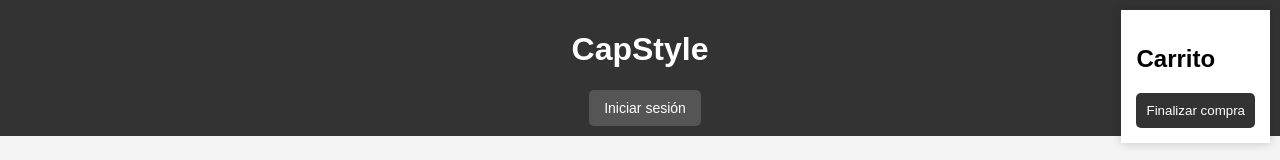
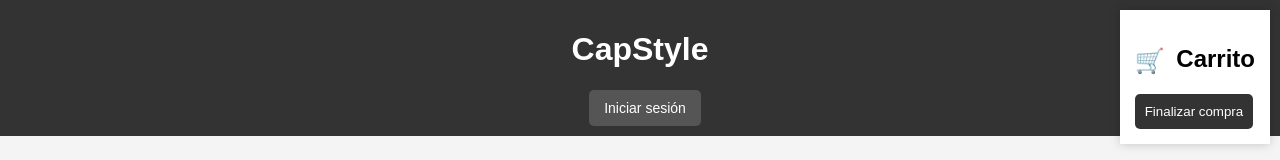
Before and after one commit to ValeriaSG/ProyectoWEB2, a plain HTML site: page INDEX.HTML in a window 1280 px wide. Shown: the top 160 px of the page. Drawn offline with Linux system fonts and the light colour scheme.

Commit message:
agregaestilocarrito

```diff
--- a/INDEX.HTML
+++ b/INDEX.HTML
@@ -20,10 +20,11 @@
     </div>
 
     <div id="cart">
-        <h2>Carrito</h2>
+        <h2><span class="cart-icon">🛒</span> Carrito</h2>
         <ul id="cart-items"></ul>
         <button id="checkout-button">Finalizar compra</button>
     </div>
+
 
     <div id="auth">
         <h2 id="auth-title">Iniciar sesión</h2>
@@ -44,7 +45,7 @@
     </div>
     <footer>
         <p>© 2024 CapStyle. Todos los derechos reservados.</p>
-        <p>Diseñado con ❤️ por el equipo de desarrollo de CapStyle.</p>
+        <p>Diseñado con ❤️ por el equipo de desarrollo de CapStyle. </p>
     </footer>
 
     <script src="Script.js"></script>
--- a/style.css
+++ b/style.css
@@ -168,3 +168,10 @@ footer {
 footer p {
     margin: 5px 0;
 }
+
+
+.cart-icon {
+    margin-right: 5px;
+    font-size: 1.0em;
+    vertical-align: middle;
+}
```
